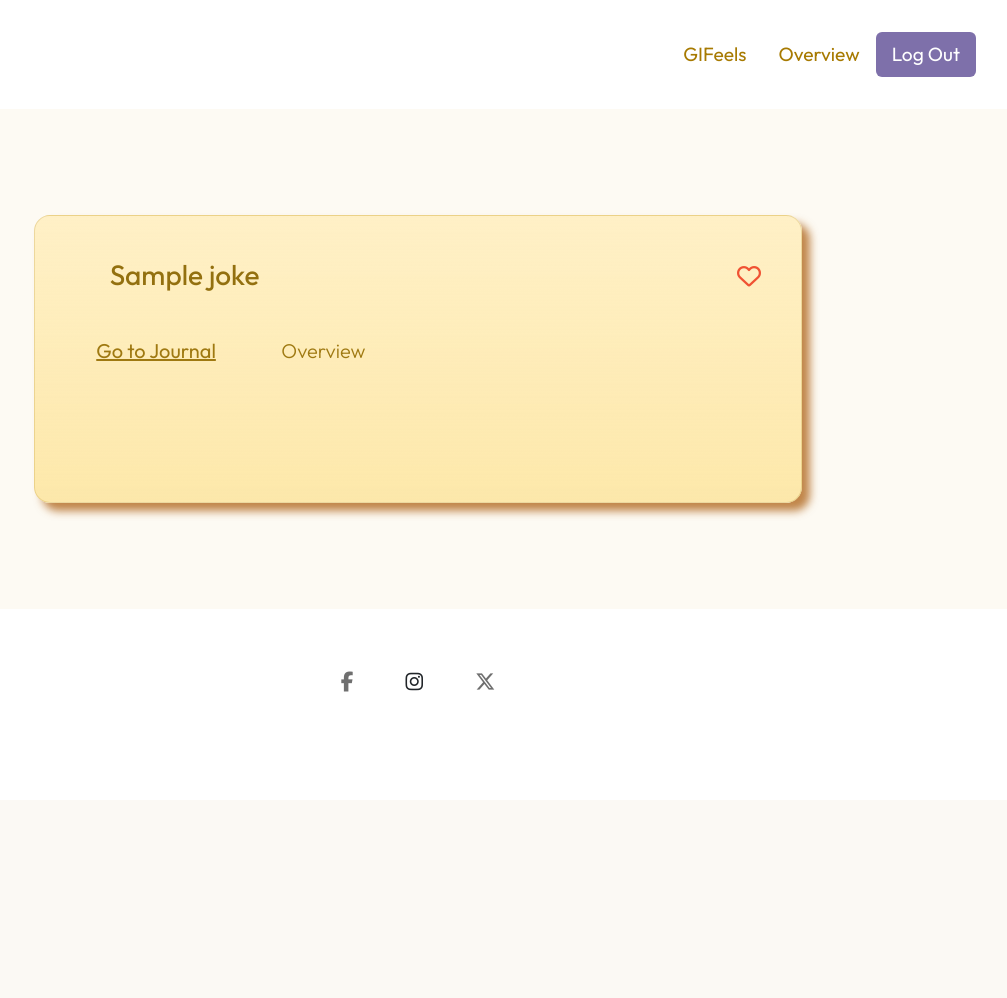
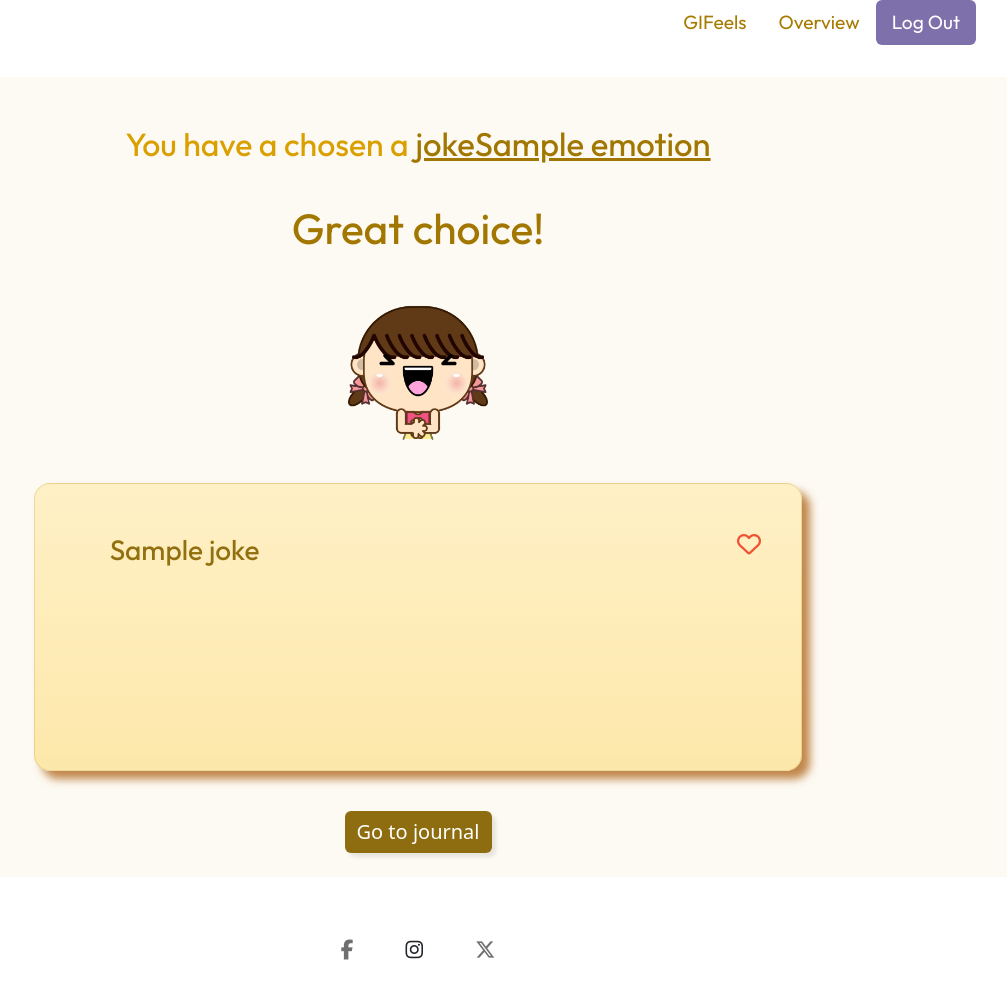
Before and after one commit to lyscodes/CFG_Software_2_4, a Flask app: template templates/joke.html in a window 1280 px wide. Shown: the whole page, without its empty margins (222-1229 px from the left). Before the commit the page ends 692 px from the top, so only its background shows below. Run offline with Flask 3, Linux system fonts and the light colour scheme; the template is opened without the code that fills it: most values are stand-ins (such as "Sample title", 1, 10 or a date in 2020); some libraries are stand-ins or nearby versions.

Commit message:
joke page nearly complete

```diff
--- /dev/null
+++ b/static/css/joke.css
@@ -0,0 +1,177 @@
+
+
+
+
+
+  main {
+    display: flex;
+  }
+
+  section {
+    margin-top: 24px;
+  }
+
+
+    /* hero section */
+
+  .hero-section {
+    margin-top: 32px;
+    width: 100%;
+    height: 800px;
+    display: block;
+
+    box-sizing: border-box;
+    background-color: #fdfaf3;
+    column-gap: 56px;
+  }
+
+
+
+  img {
+    width: 140px;
+    height: 140px;
+
+    margin-top: 40px;
+    margin-bottom: 40px;
+      /* filter: drop-shadow(6px 6px 4px #f1f9f8); */
+  }
+
+  .quote {
+    font-family: "Quicksand", sans-serif;
+    font-weight: 800;
+    font-size: 2rem;
+    color: #886811;
+    /* margin-top: 160px; */
+    width: auto;
+    height: auto;
+  }
+
+  #author {
+      font-family: "Quicksand", sans-serif;
+    font-weight: 400;
+    font-size: 1.2rem;
+    color: #797979;
+    margin-top: 160px;
+  }
+
+  /* card section */
+
+  .card {
+      width: 100%;
+      margin: auto;
+      border-radius: 16px;
+    border: 1.5px solid #a77b0133;
+    box-shadow: 8px 8px 8px rgba(170, 90, 10, 0.727);
+    /* background-color: #f2bd413b; */
+    background: linear-gradient(#FFF0C6, #fcde83a6);
+    height: 130px;
+  }
+
+  .card-subtitle {
+    font-family: "Outfit", sans-serif;
+    font-optical-sizing: auto;
+    font-weight: 300;
+    font-size: 1.4rem;
+    font-style: normal;
+    color: #565656;
+    margin-left: 8%;
+    margin-right: 8%;
+
+  }
+
+  .card-text {
+      margin-top:4%;
+      margin-left: 8%;
+      margin-right: 8%;
+    font-family: "Outfit", sans-serif;
+    font-optical-sizing: auto;
+    font-weight: 450;
+    font-size: 1.75rem;
+    font-style: normal;
+    color: #93700f;
+  }
+
+  .container {
+    margin: auto;
+}
+
+.heading-container{
+  text-align: center;
+  margin-top: 32px;
+  display: block;
+  margin:auto;
+
+}
+
+#chosen-option-joke {
+  text-decoration-line: underline;
+  color: #a27701;
+  font-size: 2.05rem;
+
+}
+
+h3 {
+  margin-top:48px;
+  color: #daa002;
+  font-family: "Outfit", sans-serif;
+  font-optical-sizing: auto;
+  font-weight: 450;
+  font-size:2rem;
+  font-style: normal;
+  /* color: #85650d; */
+}
+
+
+h1 {
+  margin-top:40px;
+  color: #a27701;
+  font-family: "Outfit", sans-serif;
+  font-optical-sizing: auto;
+  font-weight: 450;
+  font-size:2.65rem;
+  font-style: normal;
+  /* color: #85650d; */
+}
+
+
+/* button styling */
+
+.button-area{
+    margin:auto;
+    text-align: center;
+    display: block;
+}
+.btn-primary {
+    margin-top:40px;
+    background-color: #8e6c10;
+    border: none;
+    box-shadow: 4px 4px 4px rgba(0, 0, 0, 0.092);
+    font-weight: 400;
+    font-size: 1.25rem;
+    padding-left:12px;
+    padding-right:12px;
+    margin-bottom: 24px;
+  }
+
+
+  .btn-primary:not(:disabled):not(:disabled):active {
+    background-color: #f2bc75;
+    border: none;
+    box-shadow: 4px 4px 4px rgba(0, 0, 0, 0.092);
+    font-weight: 400;
+    font-size: 1.25rem;
+    padding-left:12px;
+    padding-right:12px;
+    color: #8e6c10;
+ }
+
+ .btn-primary:hover {
+  background-color: #f2bc75;
+  border: none;
+  box-shadow: 4px 4px 4px rgba(0, 0, 0, 0.092);
+  font-weight: 400;
+  font-size: 1.25rem;
+  padding-left:12px;
+  padding-right:12px;
+  color: #8e6c10;
+}
--- a/templates/joke.html
+++ b/templates/joke.html
@@ -1,29 +1,32 @@
-{% extends "layout.html" %}
-
-{% block title %} Joke {% endblock %}
-
-{% block styles %}
+{% extends "layout.html" %} {% block title %} Joke {% endblock %} {% block
+styles %}
 <!-- temporarily using the same styling as the quote page -->
-    <link rel="stylesheet" href="../static/css/quote-page.css" />
-{% endblock %}
-
-{% block main %}
+<link rel="stylesheet" href="../static/css/joke.css" />
+{% endblock %} {% block main %}
 <!-- hero section -->
 <div class="hero-section">
+  <section>
+    <div class="heading-container">
+      <h3>
+        You have a chosen a <span id="chosen-option-joke">joke{{emotion}}</span>
+      </h3>
+      <h1>Great choice!</h1>
+      <div id="girl-laughing-image">
+        <img src="../static/css/icons/girl.png" alt="" />
+      </div>
+    </div>
+  </section>
   <div class="card" style="width: 48rem; height: 18rem">
     <div class="card-body">
       <i class="fa-regular fa-heart fa-xl"></i>
-            <p class="card-text">
-              {{joke}}
-            </p>
+      <p class="card-text">{{joke}}</p>
     </div>
-          <!-- <i class="fa-regular fa-heart"></i> -->
-          <!-- <i class="fa-regular fa-trash-can"></i> -->
-          <!-- <br> -->
-
-          <br />
-          <a href="#" class="card-link">Go to Journal</a>
-          <a href="#" class="card-link-2">Overview</a>
+  </div>
+  <div class="button-area">
+    <button type="button" class="btn btn-primary">Go to journal</button>
   </div>
 </div>
 {% endblock %}
+<!--
+<a href="https://www.flaticon.com/free-icons/laugh" title="laugh icons">Laugh icons created by aslaiart - Flaticon</a> -->
+<!-- https://www.flaticon.com/free-icon/girl_7836495?term=joke&page=1&position=59&origin=search&related_id=7836495 -->
```
Lines whose indentation alone changed are shown as unchanged.
